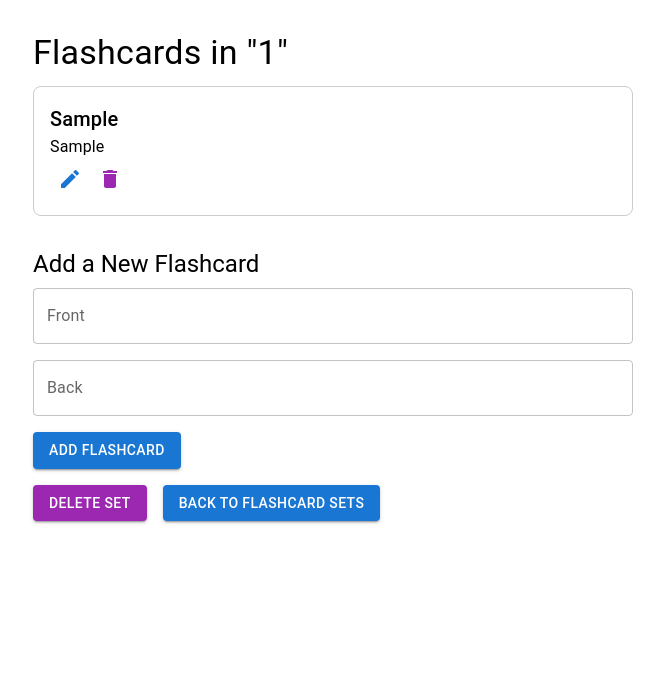
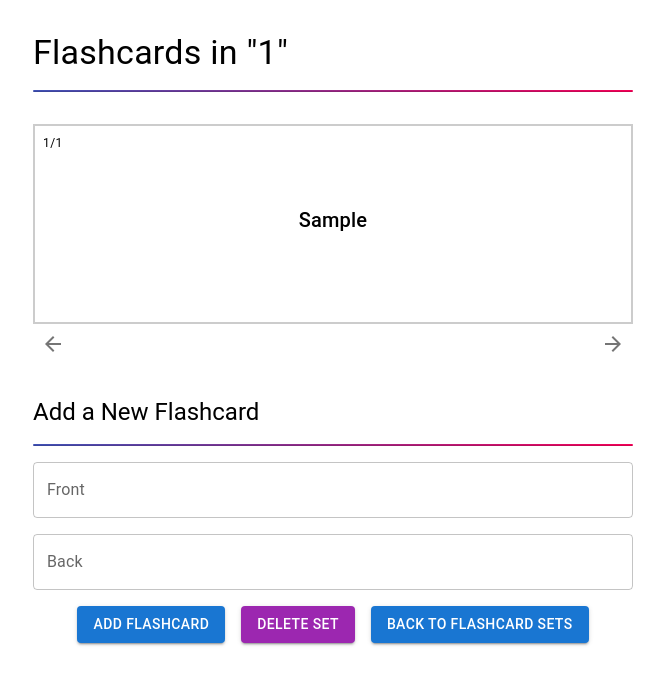
Before and after one commit to ujjwalaa7/AIFlashcards, a Next.js app: page /flashcards/1 in a window 1280 px wide. Both pictures are taken after typing "Sample", "Sample" into the empty fields and a click on the button "ADD FLASHCARD". Shown: the top 684 px of the page, without its empty margins (307-971 px from the left). Built offline with nearby package versions, Linux system fonts and the light colour scheme; no server answers.

Commit message:
fix issues

```diff
--- a/app/components/flashcards.js
+++ b/app/components/flashcards.js
@@ -3,7 +3,7 @@ import { useEffect, useState } from 'react';
 import { collection, getDocs } from 'firebase/firestore';
 import { auth, firestore } from '@/firebase';
 import { useRouter } from 'next/navigation';
-import { List, ListItem, ListItemText, Typography, Box } from '@mui/material';
+import { List, ListItem, ListItemText, Typography, Box, CircularProgress, Card, CardContent } from '@mui/material';
 import { onAuthStateChanged } from 'firebase/auth';
 
 export default function FlashCards() {
@@ -33,13 +33,16 @@ export default function FlashCards() {
         setSets([]);
       }
       setLoading(false);
-    });
-
+    })
     return () => listSets();
-  }, []);
+  }, [])
 
   if (loading) {
-    return <p>Loading flashcard sets...</p>;
+    return (
+      <Box sx={{ display: 'flex', justifyContent: 'center', alignItems: 'center', height: '100vh' }}>
+        <CircularProgress />
+      </Box>
+    );
   }
 
   return (
@@ -50,18 +53,22 @@ export default function FlashCards() {
       <List>
         {sets.length > 0 ? (
           sets.map((setName, index) => (
+            <Card key={index} sx={{ mb: 2 }}>
+              <CardContent>
                 <ListItem
                   button
-              key={index}
                   onClick={() => router.push(`/flashcards/${setName}`)}
+                  sx={{ '&:hover': { backgroundColor: '#f5f5f5' } }}
                 >
                   <ListItemText primary={setName} />
                 </ListItem>
+              </CardContent>
+            </Card>
           ))
         ) : (
           <Typography>No flashcard sets available.</Typography>
         )}
       </List>
     </Box>
-  );
+  )
 }
--- a/app/components/generate.js
+++ b/app/components/generate.js
@@ -1,4 +1,5 @@
 'use client'
+
 import React, { useState } from 'react'
 import {
   Container,
--- a/app/flashcards/[saveName]/page.js
+++ b/app/flashcards/[saveName]/page.js
@@ -3,11 +3,12 @@ import { useEffect, useState } from 'react';
 import { doc, getDoc, updateDoc, deleteDoc } from 'firebase/firestore';
 import { firestore, auth } from '@/firebase';
 import { useRouter, useParams } from 'next/navigation';
-import { Typography, Box, Button, IconButton, TextField, Stack } from '@mui/material';
+import { Typography, Box, Button, IconButton, TextField, Stack, Card, CardContent, Divider } from '@mui/material';
 import EditIcon from '@mui/icons-material/Edit';
 import DeleteIcon from '@mui/icons-material/Delete';
+import ArrowBackIcon from '@mui/icons-material/ArrowBack';
+import ArrowForwardIcon from '@mui/icons-material/ArrowForward';
 import { onAuthStateChanged } from 'firebase/auth';
-
 
 export default function FlashcardSet() {
   const [flashcards, setFlashcards] = useState([]);
@@ -17,6 +18,8 @@ export default function FlashcardSet() {
   const [editBack, setEditBack] = useState('');
   const [newFront, setNewFront] = useState('');
   const [newBack, setNewBack] = useState('');
+  const [currentIndex, setCurrentIndex] = useState(0);
+  const [isFlipped, setIsFlipped] = useState(false);
   const [user, setUser] = useState(null);
   const params = useParams();
   const saveName = params.saveName ? decodeURIComponent(params.saveName.replace(/\+/g, '%20')) : '';
@@ -45,7 +48,7 @@ export default function FlashcardSet() {
         setFlashcards([]);
       }
       setLoading(false);
-    });
+    })
 
     return () => unsubscribe(); // Cleanup the listener on unmount
   }, [saveName]);
@@ -54,7 +57,7 @@ export default function FlashcardSet() {
     setEditingIndex(index);
     setEditFront(flashcards[index].front);
     setEditBack(flashcards[index].back);
-  };
+  }
 
   const handleSaveEdit = async () => {
     const updatedFlashcards = [...flashcards];
@@ -67,7 +70,7 @@ export default function FlashcardSet() {
       const flashcardsDocRef = doc(firestore, 'users', user.uid, 'flashcards', saveName);
       await updateDoc(flashcardsDocRef, { flashcards: updatedFlashcards });
     }
-  };
+  }
 
   const handleDeleteFlashcard = async (index) => {
     const updatedFlashcards = flashcards.filter((_, i) => i !== index);
@@ -87,7 +90,7 @@ export default function FlashcardSet() {
       await deleteDoc(flashcardsDocRef);
       router.back(); // Go back to the flashcard sets list
     }
-  };
+  }
 
   const handleAddFlashcard = async () => {
     if (!newFront.trim() || !newBack.trim()) {
@@ -105,7 +108,21 @@ export default function FlashcardSet() {
       const flashcardsDocRef = doc(firestore, 'users', user.uid, 'flashcards', saveName);
       await updateDoc(flashcardsDocRef, { flashcards: updatedFlashcards });
     }
-  };
+  }
+
+  const handleFlip = () => {
+    setIsFlipped(!isFlipped);
+  }
+
+  const handleNext = () => {
+    setCurrentIndex((prevIndex) => (prevIndex + 1) % flashcards.length);
+    setIsFlipped(false);
+  }
+
+  const handlePrev = () => {
+    setCurrentIndex((prevIndex) => (prevIndex - 1 + flashcards.length) % flashcards.length);
+    setIsFlipped(false);
+  }
 
   if (loading) {
     return <p>Loading flashcards...</p>;
@@ -116,54 +133,65 @@ export default function FlashcardSet() {
       <Typography variant="h4" gutterBottom>
         Flashcards in "{saveName}"
       </Typography>
+      <Divider
+            sx={{
+              my: 2,
+              height: 2,
+              background: 'linear-gradient(to right, #3f51b5, #f50057)',
+              borderRadius: 2,
+            }}
+          />
       {flashcards.length > 0 ? (
-        flashcards.some(flashcard => flashcard.front || flashcard.back) ? (
-          flashcards.map((flashcard, index) => (
-            <Box key={index} sx={{ mb: 2, p: 2, border: '1px solid #ccc', borderRadius: 2 }}>
-              {editingIndex === index ? (
-                <Box>
-                  <TextField
-                    label="Front"
-                    value={editFront}
-                    onChange={(e) => setEditFront(e.target.value)}
-                    fullWidth
-                    sx={{ mb: 2 }}
-                  />
-                  <TextField
-                    label="Back"
-                    value={editBack}
-                    onChange={(e) => setEditBack(e.target.value)}
-                    fullWidth
-                    sx={{ mb: 2 }}
-                  />
-                  <Button variant="contained" color="primary" onClick={handleSaveEdit}>
-                    Save
-                  </Button>
+        <Box sx={{ maxWidth: 600, mx: 'auto', mt: 4 }}>
+          <div className="car-container">
+            <div className={`car ${isFlipped ? 'flipped' : ''}`} onClick={handleFlip}>
+              <div className="car-front">
+                <CardContent>
+                  <Typography variant="h6">
+                    {flashcards[currentIndex].front}
+                  </Typography>
+                  <Typography variant="caption" sx={{ position: 'absolute', top: 8, left: 8 }}>
+                    {currentIndex + 1}/{flashcards.length}
+                  </Typography>
+                </CardContent>
+              </div>
+              <div className="car-back">
+                <CardContent>
+                  <Typography variant="h6">
+                    {flashcards[currentIndex].back}
+                  </Typography>
+                  <Typography variant="caption" sx={{ position: 'absolute', top: 8, left: 8 }}>
+                    {currentIndex + 1}/{flashcards.length}
+                  </Typography>
+                </CardContent>
+              </div>
+            </div>
+          </div>
+          <Stack direction="row" justifyContent="space-between">
+            <IconButton onClick={handlePrev}>
+              <ArrowBackIcon />
+            </IconButton>
+            <IconButton onClick={handleNext}>
+              <ArrowForwardIcon />
+            </IconButton>
+          </Stack>
         </Box>
-              ) : (
-                <Box>
-                  <Typography variant="h6">{flashcard.front || "No front text available"}</Typography>
-                  <Typography variant="body1">{flashcard.back || "No back text available"}</Typography>
-                  <IconButton color="primary" onClick={() => handleEdit(index)}>
-                    <EditIcon />
-                  </IconButton>
-                  <IconButton color="secondary" onClick={() => handleDeleteFlashcard(index)}>
-                    <DeleteIcon />
-                  </IconButton>
-                </Box>
-              )}
-            </Box>
-          ))
-        ) : (
-          <Typography>No flashcards with content available in this set.</Typography>
-        )
       ) : (
         <Typography>No flashcards available in this set.</Typography>
       )}
+
       <Box sx={{ mt: 4, mb: 2 }}>
         <Typography variant="h5" gutterBottom>
           Add a New Flashcard
         </Typography>
+        <Divider
+          sx={{
+            my: 2,
+            height: 2,
+            background: 'linear-gradient(to right, #3f51b5, #f50057)',
+            borderRadius: 2,
+          }}
+        />
         <TextField
           label="Front"
           value={newFront}
@@ -178,18 +206,23 @@ export default function FlashcardSet() {
           fullWidth
           sx={{ mb: 2 }}
         />
+
+        <Stack spacing={2} direction={'row'} justifyContent={'center'}>
         <Button variant="contained" color="primary" onClick={handleAddFlashcard}>
           Add Flashcard
         </Button>
-      </Box>
-      <Stack spacing={2} direction={'row'}>
+
         <Button variant="contained" color="secondary" onClick={handleDeleteSet} sx={{ mb: 2 }}>
           Delete Set
         </Button>
-      <Button variant="contained" color="primary" onClick={() => router.back()} sx={{ mb: 2}}>
+
+        <Button variant="contained" color="primary" onClick={() => router.back()} sx={{ mb: 2 }}>
           Back to Flashcard Sets
         </Button>
+
         </Stack>
       </Box>
-  );
+
+    </Box>
+  )
 }
--- a/app/globals.css
+++ b/app/globals.css
@@ -56,3 +56,37 @@
   grid-template-columns: repeat(3, 1fr);
   gap: 16px;
 }
+
+.car-container {
+  perspective: 1000px;
+}
+
+.car {
+  width: 100%;
+  height: 200px;
+  position: relative;
+  transform-style: preserve-3d;
+  transition: transform 0.6s;
+}
+
+.car.flipped {
+  transform: rotateY(180deg);
+}
+
+.car-front, .car-back {
+  position: absolute;
+  width: 100%;
+  height: 100%;
+  backface-visibility: hidden;
+  display: flex;
+  align-items: center;
+  justify-content: center;
+  padding: 16px;
+  box-sizing: border-box;
+  background-color: white;
+  border: 2px solid #ccc;
+}
+
+.car-back {
+  transform: rotateY(180deg);
+}
```
Lines whose indentation alone changed are shown as unchanged.
